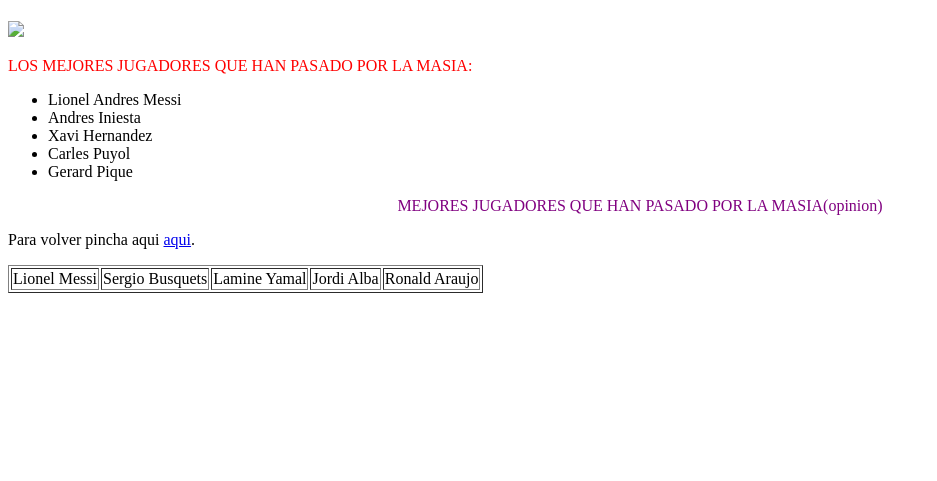
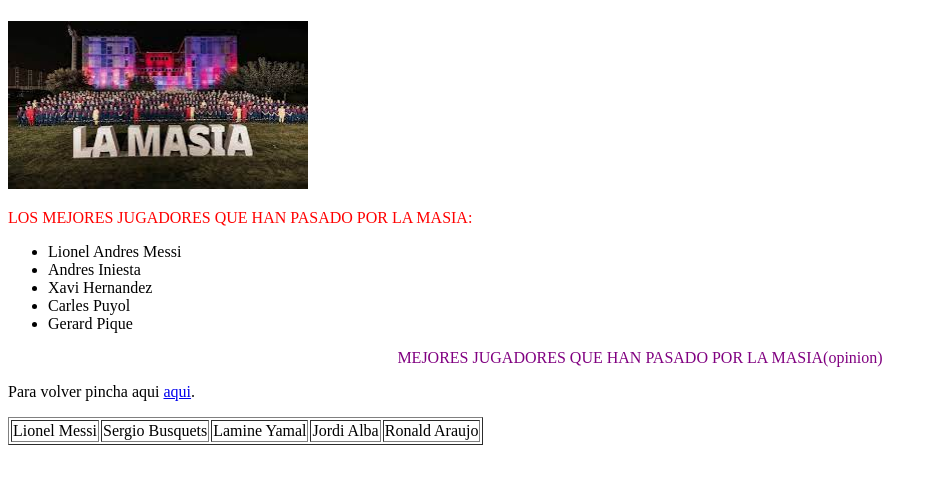
Before and after one commit to GonzaloCanale/GonzaloCanale.github.io, a plain HTML site: page La Masia.html in a window 1280 px wide. Shown: the part 91-572 px from the top of the page, without its empty margins (0-937 px from the left). Drawn offline with Linux system fonts and the light colour scheme.

Commit message:
Update La Masia.html

```diff
--- a/La Masia.html
+++ b/La Masia.html
@@ -6,7 +6,7 @@
   <head>
   <body>
 	  <h1><span style="font-size:60px ;color:blue">LA MASIA</h1>
-	  <img src="imagenes/la masia.jpeg" width="300" heihgt="225">
+	  <img src="la masia.jpeg" width="300" heihgt="225">
 	  <p><span style="font-size30px ;color:red">LOS MEJORES JUGADORES QUE HAN PASADO POR LA MASIA:</p>
 	    <ul>
 			<li>Lionel Andres Messi</li>
```
